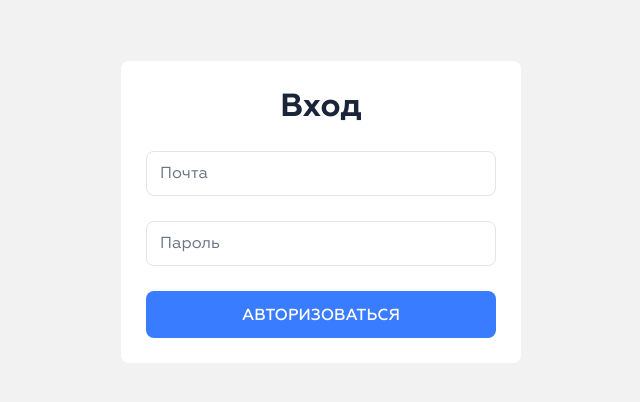
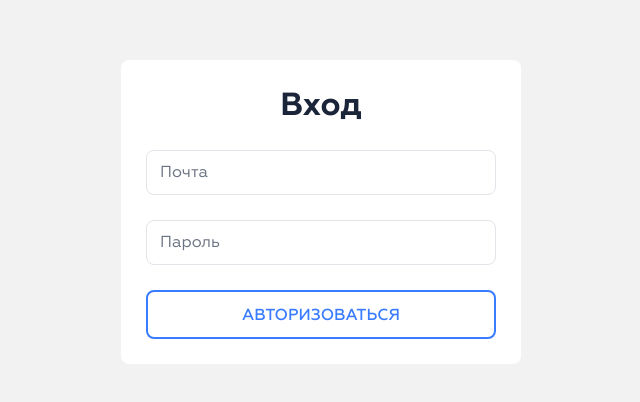
Before and after one commit to HealKnix/rig-status-web, a React (Vite) app in the folder client/: page / in a window 1280 px wide. Shown: the part 188-590 px from the top of the page, without its empty margins (319-959 px from the left). Built offline with nearby package versions, Linux system fonts and the light colour scheme.

Commit message:
Button : color -> variant

```diff
--- a/client/src/components/Button/Button.tsx
+++ b/client/src/components/Button/Button.tsx
@@ -3,7 +3,7 @@ import './Button.scss';
 import { FC } from 'react';
 
 interface ButtonProps {
-  color?: 'accent' | 'light' | 'black' | 'red' | 'white' | 'outlined';
+  variant?: 'accent' | 'light' | 'black' | 'red' | 'white' | 'outlined';
   children?: string | JSX.Element | JSX.Element[];
   className?: string;
 
@@ -14,7 +14,7 @@ interface ButtonProps {
 }
 
 const Button: FC<ButtonProps> = ({
-  color = 'accent',
+  variant = 'accent',
   className,
   children,
   forwardRef,
@@ -24,7 +24,7 @@ const Button: FC<ButtonProps> = ({
 }) => {
   return (
     <button
-      className={color + (className ? ` ${className}` : '')}
+      className={variant + (className ? ` ${className}` : '')}
       ref={forwardRef}
       onClick={onClick}
       onChange={onChange ?? (() => {})}
--- a/client/src/components/Button/colors-button.scss
+++ b/client/src/components/Button/colors-button.scss
@@ -51,4 +51,8 @@ button.outlined {
     color: var(--color);
     outline-color: var(--white);
   }
+
+  &:focus {
+    outline-offset: -5px;
+  }
 }
--- a/client/src/components/Modal/Modal.tsx
+++ b/client/src/components/Modal/Modal.tsx
@@ -54,7 +54,7 @@ const Modal: FC = () => {
           <div className="modal-header">
             <span className="modal-title">Выход</span>
             <Button
-              color="white"
+              variant="white"
               onClick={() => modalStore.closeProfileModal()}
             >
               <img src={CrossSVG} alt="cross" width={16} />
@@ -73,7 +73,7 @@ const Modal: FC = () => {
               Да
             </Button>
             <Button
-              color="black"
+              variant="black"
               onClick={() => {
                 modalStore.closeProfileModal();
               }}
--- a/client/src/components/ObjectCard/ObjectCard.tsx
+++ b/client/src/components/ObjectCard/ObjectCard.tsx
@@ -69,7 +69,7 @@ export default function ObjectCard({
             maxValue={100}
           />
         </div>
-        <Button color="outlined">подробнее</Button>
+        <Button variant="outlined">подробнее</Button>
         <span className="object-status">{status}</span>
       </div>
     </>
--- a/client/src/pages/LoginPage/Login.tsx
+++ b/client/src/pages/LoginPage/Login.tsx
@@ -59,7 +59,7 @@ export default function Login() {
             required
             movablePlaceholder
           />
-          <Button>Авторизоваться</Button>
+          <Button variant="outlined">Авторизоваться</Button>
         </form>
       </div>
     </>
```
